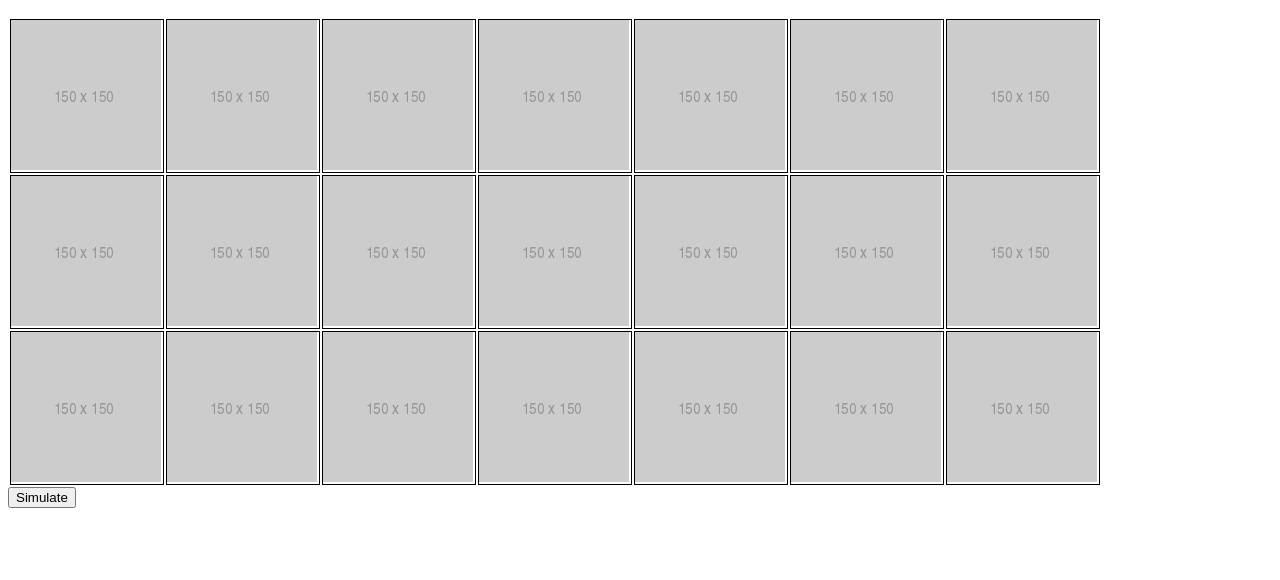
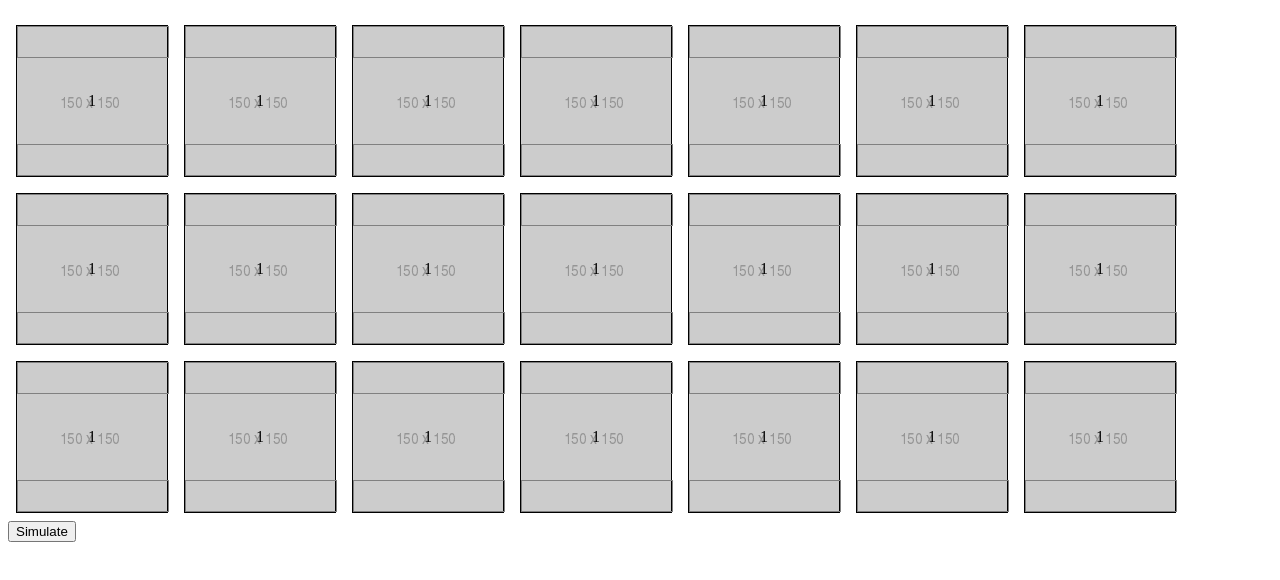
Before and after one commit to Kloppie5/TapTitans2-ClanRaid-Simulation, a plain HTML site: page index.html in a window 1280 px wide. Shown: the part 50-630 px from the top of the page. Drawn offline with nearby package versions, Linux system fonts and the light colour scheme.

Commit message:
Card table redesigned with divs
Changed table into nested divs;
Moved creation into js loops;
Made text unselectable;
Added increment and decrement buttons

```diff
--- a/index.html
+++ b/index.html
@@ -4,15 +4,48 @@
   <head>
     <title>Tap Titans 2 Clan Raid Simulation</title>
     <style>
+
+      .noselect {
+        -webkit-user-select: none;
+        -moz-user-select: none;
+        -ms-user-select: none;
+        user-select: none;
+      }
+      .card_row {
+        display: inline-block;
+      }
       .card {
+        display: inline-block;
+        position: relative;
         width: 150px;
         min-width: 150px;
         height: 150px;
-        min-height: 150px;
-        padding: auto;
+        line-height: 150px;
+        margin: 8px;
+        padding: 0;
+        text-align: center;
         border: 1px solid black;
         background-repeat: no-repeat;
         background-size: 150px 150px;
+      }
+      .button {
+        text-align: center;
+        border: 1px solid grey;
+      }
+      .inc {
+        position: absolute;
+        top: 0;
+        width: inherit;
+        height: 30px;
+      }
+      .dec {
+        position: absolute;
+        bottom: 0;
+        width: inherit;
+        height: 30px;
+      }
+      .level {
+        text-align: center;
       }
       .selected {
         outline: 2px solid blue;
@@ -84,8 +117,42 @@
     <script src="https://ajax.googleapis.com/ajax/libs/jquery/2.1.4/jquery.min.js"></script>
     <script type="text/javascript">
       $(document).ready(function(){
-        $(".card").click(function () {
-            $(this).toggleClass("selected");
+        var card_names = {
+          "Burst" : ["Acid_Drench", "Blazing_Inferno", "Decaying_Strike", "Fusion_Bomb", "Grim_Shadow", "Radioactivity", "Thriving_Plague"],
+          "Affliction" : ["Clanship_Barrage", "Fragmentize", "Moon_Beam", "Purifying_Blast", "Razor_Wind", "Skull_Bash", "Whip_of_Lightning"],
+          "Support" : ["Ancestral_Favor", "Crushing_Instinct", "Inspired_Force", "Prismatic_Rift", "Rancid_Gas", "Soul_Fire", "Victory_March"]
+        };
+        for ( var card_type in card_names ) {
+          var row = $("<div class='card_row' id='"+card_type+"'></div>");
+          for ( var card_index in card_names[card_type] ) {
+            var card = $("<div class='card' id='"+card_names[card_type][card_index]+"'></div>");
+            card.append(
+              "<div class='inc button noselect'></div>",
+              "<label class='level noselect'>1</label>",
+              "<div class='dec button noselect'></div>"
+            );
+            row.append(card);
+          };
+          $("#cards").append(row);
+        };
+
+        $(".card").click(function (e) {
+          if($(e.target).hasClass('button')) return; // ignore child buttons
+          $(this).toggleClass("selected");
+        });
+
+        $(".button").on("click", function(e) {
+          var c = parseFloat($(this).parent().find("label").text());
+
+          if ($(this).hasClass("inc")) {
+            $(this).parent().find("label").text(c + 1);
+            return;
+          }
+          if ($(this).hasClass("dec") && c > 1) {
+            $(this).parent().find("label").text(c - 1);
+            return;
+          }
+
         });
       });
 
@@ -99,36 +166,8 @@
       <h2>Clan Raid Simulation</h2>
     </header>
 
-    <table id="cards">
-      <tr>
-        <td class="card" id="Acid_Drench"></td>
-        <td class="card" id="Blazing_Inferno"></td>
-        <td class="card" id="Decaying_Strike"></td>
-        <td class="card" id="Fusion_Bomb"></td>
-        <td class="card" id="Grim_Shadow"></td>
-        <td class="card" id="Radioactivity"></td>
-        <td class="card" id="Thriving_Plague"></td>
-      </tr>
-      <tr>
-        <td class="card" id="Clanship_Barrage"></td>
-        <td class="card" id="Fragmentize"></td>
-        <td class="card" id="Moon_Beam"></td>
-        <td class="card" id="Purifying_Blast"></td>
-        <td class="card" id="Razor_Wind"></td>
-        <td class="card" id="Skull_Bash"></td>
-        <td class="card" id="Whip_of_Lightning"></td>
-      </tr>
-      <tr>
-        <td class="card" id="Ancestral_Favor"></td>
-        <td class="card" id="Crushing_Instinct"></td>
-        <td class="card" id="Inspired_Force"></td>
-        <td class="card" id="Prismatic_Rift"></td>
-        <td class="card" id="Rancid_Gas"></td>
-        <td class="card" id="Soul_Fire"></td>
-        <td class="card" id="Victory_March"></td>
-      </tr>
-  </table>
-  <button onclick="simulate()">Simulate</button>
+    <div id="cards"></div>
+    <button class="noselect" onclick="simulate()">Simulate</button>
 
   </body>
 </html>
```
